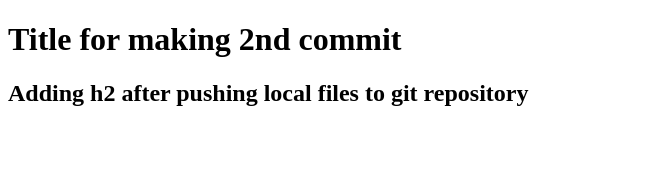
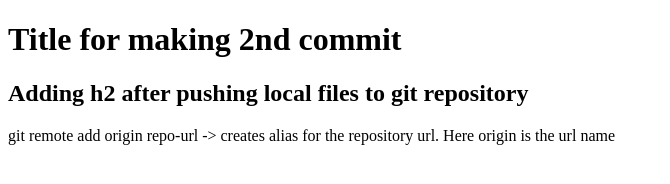
Before and after one commit to ReyKes/git-one, a plain HTML site: page index.html in a window 1280 px wide. Shown: the whole page, without its empty margins (0-670 px from the left). Drawn offline with Linux system fonts and the light colour scheme.

Commit message:
added para to index and pushing using alias

```diff
--- a/index.html
+++ b/index.html
@@ -6,5 +6,6 @@
 <body>
  <h1>Title for making 2nd commit</h1>
  <h2>Adding h2 after pushing local files to git repository</h2>
+ <p>git remote add origin repo-url -> creates alias for the repository url. Here origin is the url name</p>
 </body>
 </html>
```
